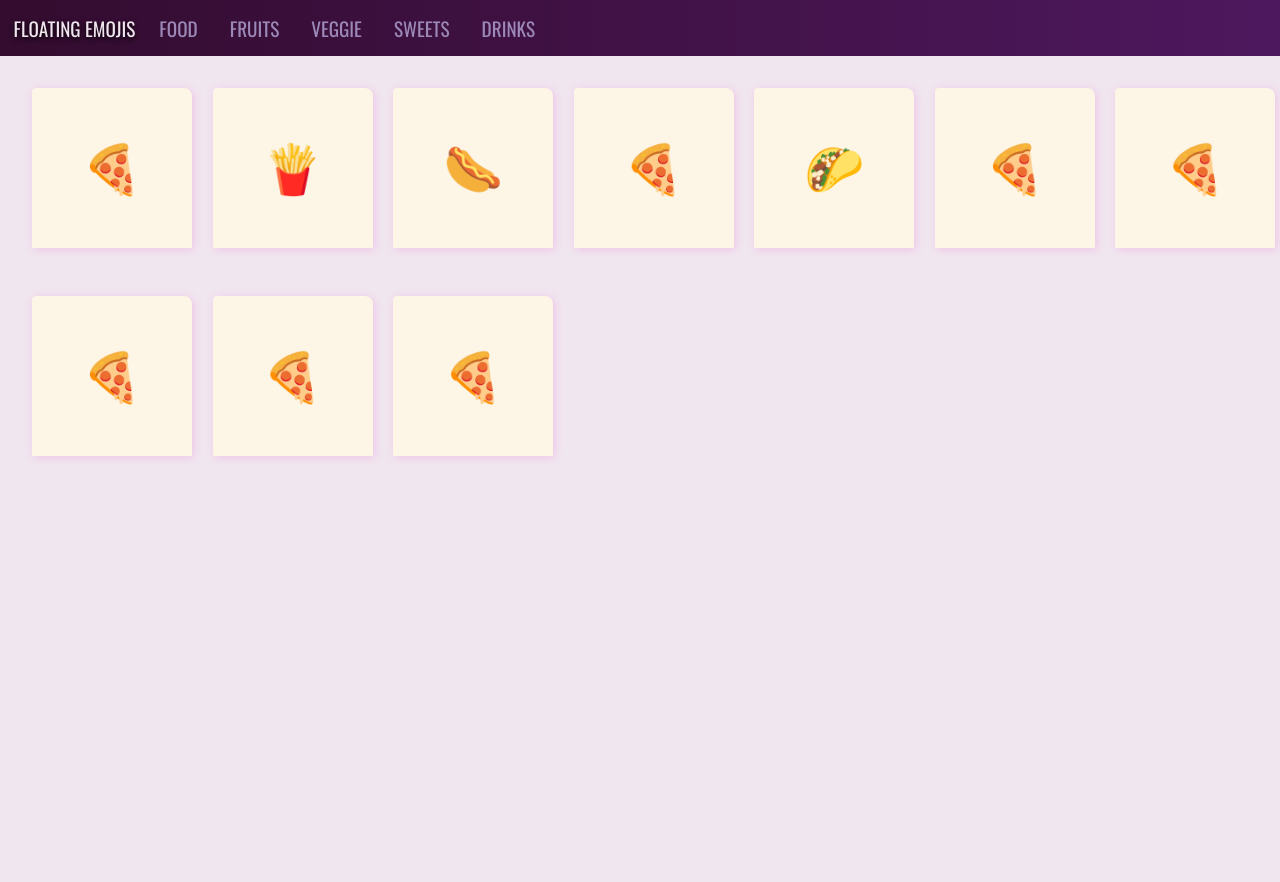
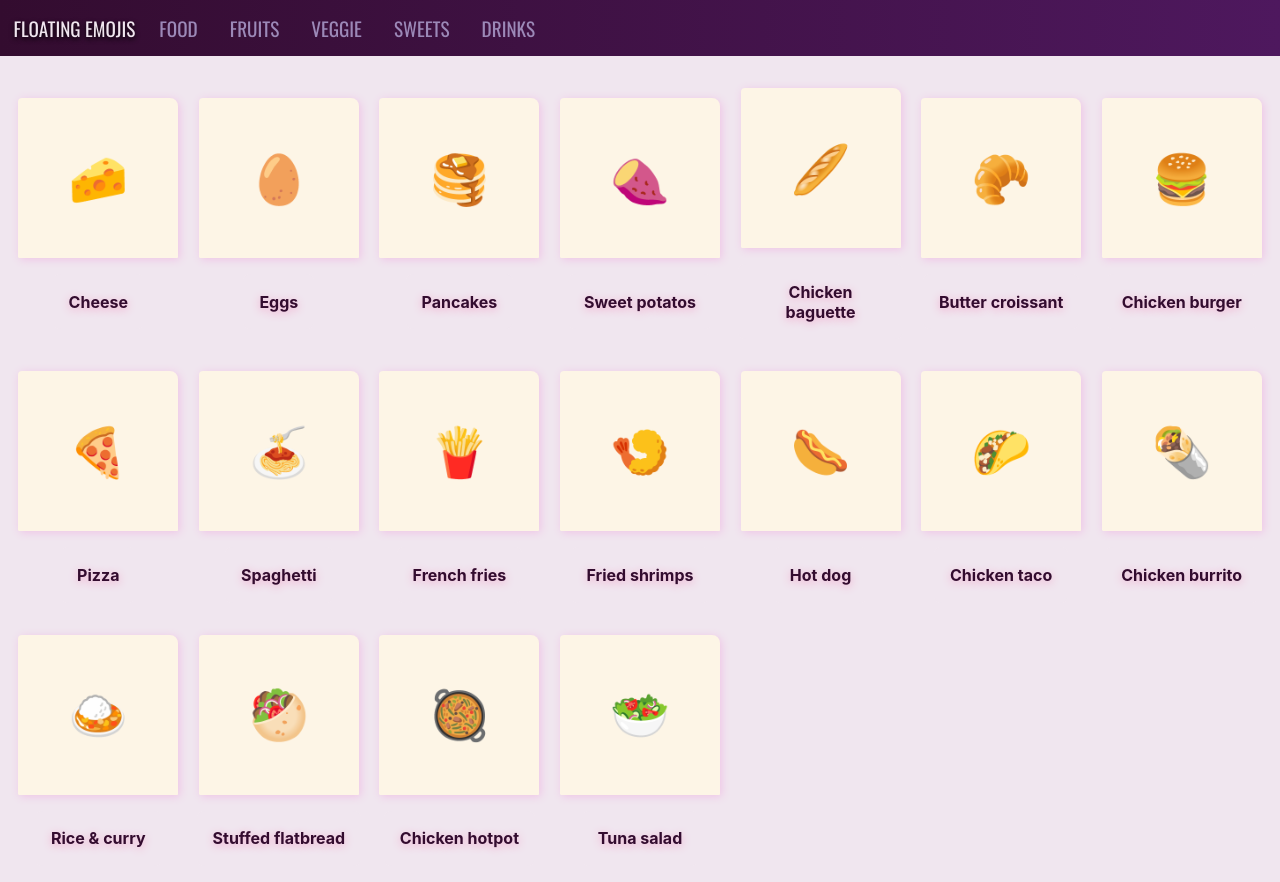
Before and after one commit to heartyhardy/floating-emojis, a React (Create React App) app: page / in a window 1280 px wide. Before the commit the page ends 800 px from the top, so only its background shows below. Built offline with nearby package versions, Linux system fonts and the light colour scheme.

Commit message:
Added emoji service and some extra styles

```diff
--- a/src/App.js
+++ b/src/App.js
@@ -3,20 +3,19 @@ import './App.css';
 import Navbar from './components/navbar/Navbar';
 import Products from './components/products/Products';
 import Product from './components/product/Product';
+import { getService as service } from './service/service';
 
 class App extends Component {
 
-  constructor()
-  {
+  constructor() {
     super();
     this.state = {
       isLoading: true
     }
   }
 
-  componentDidMount()
-  {
-    setTimeout(()=>this.setState({isLoading:false}), 1000);
+  componentDidMount() {
+    setTimeout(() => this.setState({ isLoading: false }), 1000);
   }
 
   render() {
@@ -28,18 +27,11 @@ class App extends Component {
         </header>
 
         <Products isLoading={this.state.isLoading} loadingIcon="⏱">
-
-          <Product symbol="🍕" label="cheese"/>
-          <Product symbol="🍟" label="cheese"/>
-          <Product symbol="🌭" label="cheese"/>
-          <Product symbol="🍕" label="cheese"/>
-          <Product symbol="🌮" label="cheese"/>
-          <Product symbol="🍕" label="cheese"/>
-          <Product symbol="🍕" label="cheese"/>
-          <Product symbol="🍕" label="cheese"/>
-          <Product symbol="🍕" label="cheese"/>
-          <Product symbol="🍕" label="cheese"/>
-
+          {
+            service().map((prod, index) => {
+              return <Product symbol = {prod.emoji} label={prod.name} />
+            })
+          }
         </Products>
 
       </div>
--- a/src/components/product/Product.js
+++ b/src/components/product/Product.js
@@ -2,6 +2,7 @@ import React from 'react';
 import styles from './Product.module.css';
 
 const Product = (props) => (
+    <div className={styles.outer_container}>
         <div className={styles.main_container}>
             <span
                 className={styles.floating_emoji}
@@ -12,6 +13,10 @@ const Product = (props) => (
                 {props.symbol}
             </span>
         </div>
+        <div className={styles.caption}>
+            <p>{props.label}</p>
+        </div>
+    </div>
 )
 
 export default Product
--- a/src/components/product/Product.module.css
+++ b/src/components/product/Product.module.css
@@ -2,6 +2,14 @@
     0% {top: 0px;}
     50% {top: -40px;}
     100% {top: 0px;}
+}
+
+.outer_container
+{
+    display: flex;
+    flex-direction: column;
+    justify-content: center;
+    align-items: center;
 }
 
 .main_container
@@ -29,6 +37,22 @@
     transition: background-color 1s, border-radius .1s, box-shadow 1s ease-out;
 }
 
+.caption
+{
+    font-size: 1rem;
+    color: #330C2F;
+    font-weight: bold;
+    background-color: #F0E6EF;
+    border-radius: 0.5rem;
+    padding: 0.1rem 1rem 0.1rem 1rem;
+    text-align: center;
+    user-select: none;
+}
+
+.caption p {
+    text-shadow: 0 0.1rem 0.5rem #F0A6CA;
+}
+
 .floating_emoji
 {
     font-size: 3rem;
--- /dev/null
+++ b/src/service/service.js
@@ -0,0 +1,98 @@
+const products = [
+    {
+        name: "Cheese",
+        category: "food",
+        emoji: "🧀"
+    },
+    {
+        name: "Eggs",
+        category: "food",
+        emoji: "🥚"
+    },
+    {
+        name: "Pancakes",
+        category: "food",
+        emoji: "🥞"
+    },
+    {
+        name: "Sweet potatos",
+        category: "food",
+        emoji: "🍠"
+    },
+    {
+        name: "Chicken baguette",
+        category: "food",
+        emoji: "🥖"
+    },
+    {
+        name: "Butter croissant",
+        category: "food",
+        emoji: "🥐"
+    },
+    {
+        name: "Chicken burger",
+        category: "food",
+        emoji: "🍔"
+    },
+    {
+        name: "Pizza",
+        category: "food",
+        emoji: "🍕"
+    },
+    {
+        name: "Spaghetti",
+        category: "food",
+        emoji: "🍝"
+    },
+    {
+        name: "French fries",
+        category: "food",
+        emoji: "🍟"
+    },
+    {
+        name: "Fried shrimps",
+        category: "food",
+        emoji: "🍤"
+    },
+    {
+        name: "Hot dog",
+        category: "food",
+        emoji: "🌭"
+    },
+    {
+        name: "Chicken taco",
+        category: "food",
+        emoji: "🌮"
+    },
+    {
+        name: "Chicken burrito",
+        category: "food",
+        emoji: "🌯"
+    },
+    {
+        name: "Rice & curry",
+        category: "food",
+        emoji: "🍛"
+    },
+    {
+        name: "Stuffed flatbread",
+        category: "food",
+        emoji: "🥙"
+    },
+    {
+        name: "Chicken hotpot",
+        category: "food",
+        emoji: "🥘"
+    },
+    {
+        name: "Tuna salad",
+        category: "food",
+        emoji: "🥗"
+    },
+]
+
+const getService = () => {
+    return [...products];
+}
+
+module.exports = {getService}
```
Lines whose indentation alone changed are shown as unchanged.
